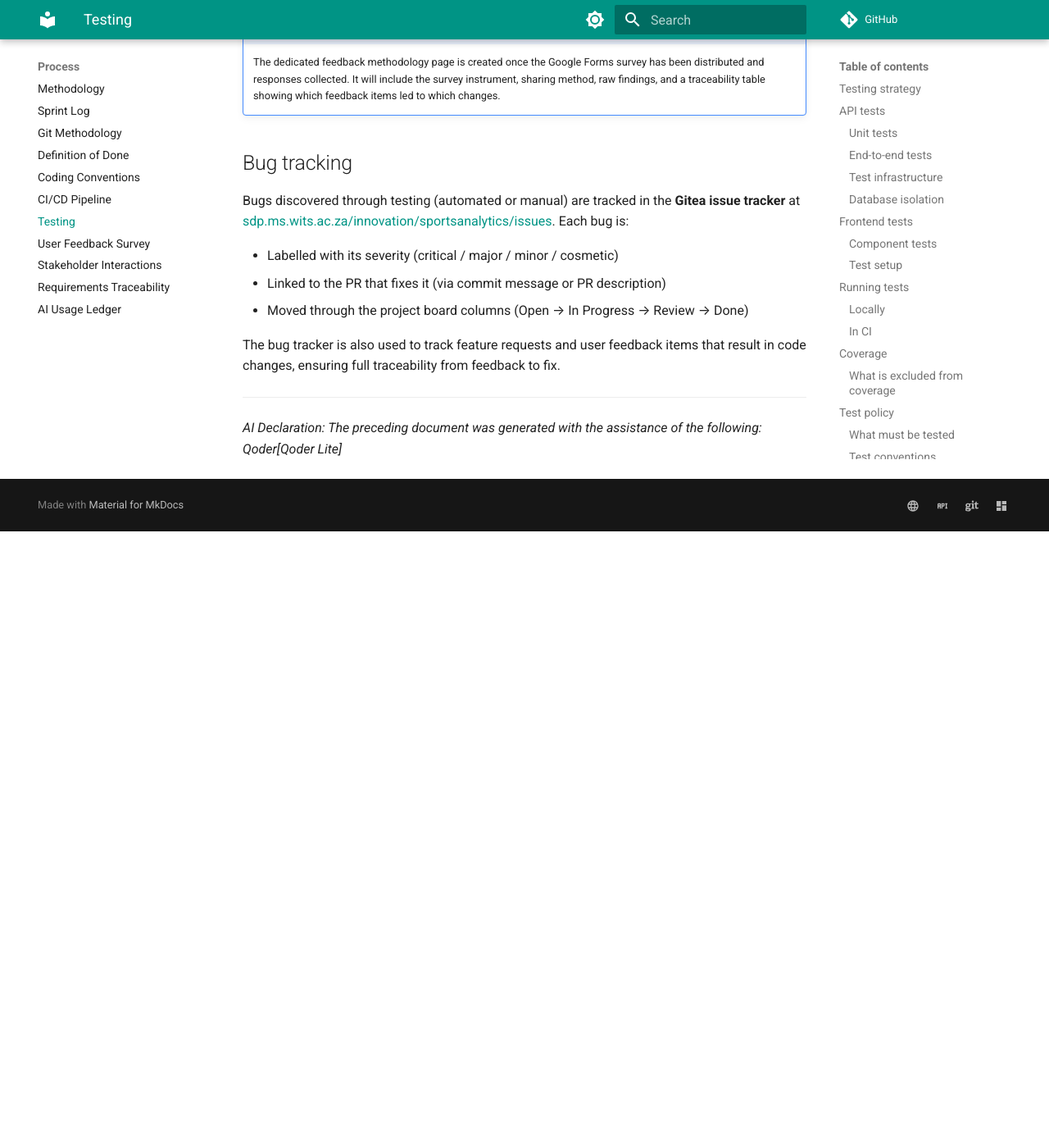
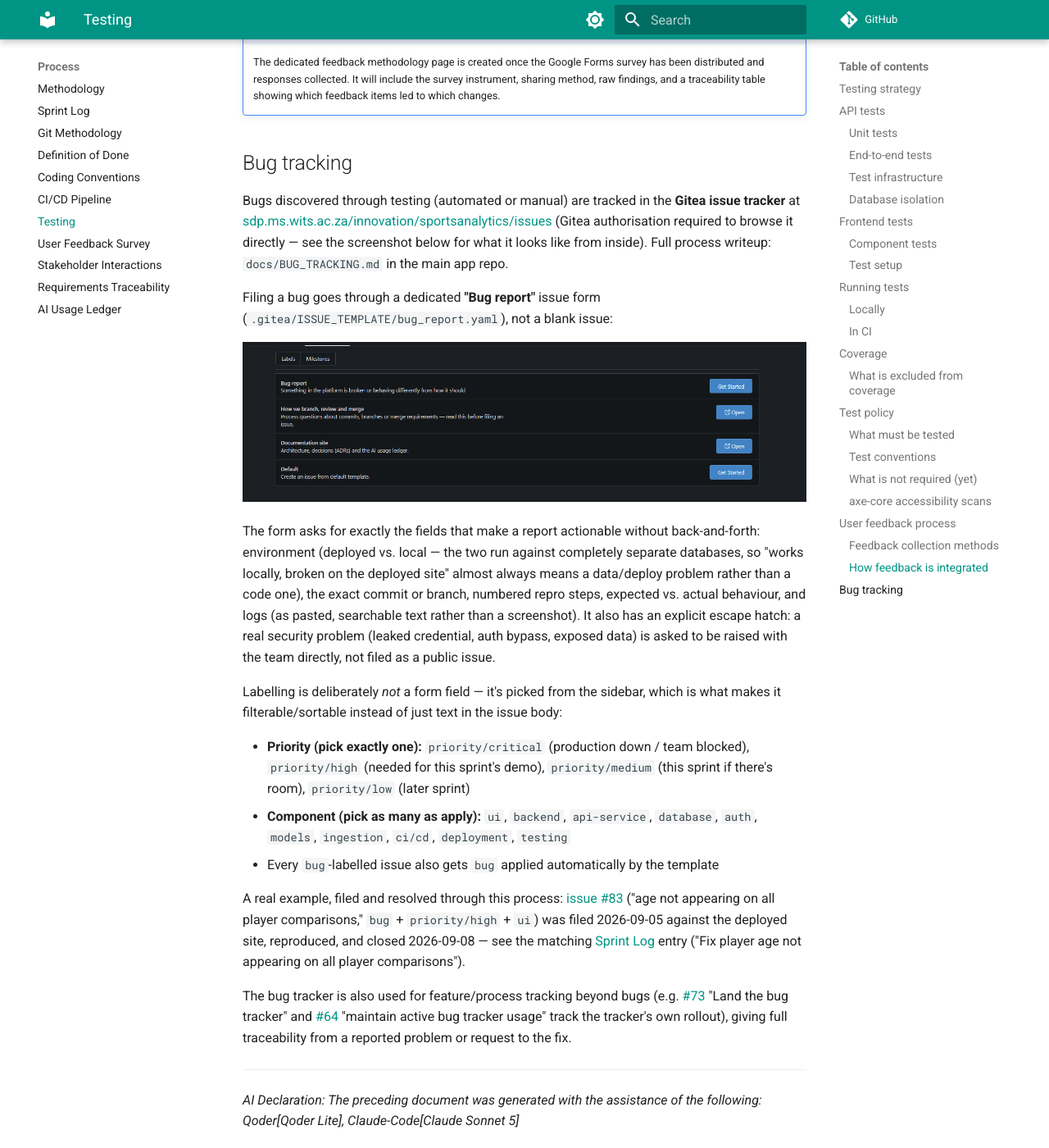
Before and after one commit to Sports-Analytics-Innovation-Platform/Innovation-Documentation-Website, an MkDocs documentation site: the page built from docs/testing.md, in a window 1280 px wide and 1400 px high, scrolled down 8818 px. Shown: the whole window at 82% size. Built offline with MkDocs 1.6.1 and Material for MkDocs 9.7.7, drawn with Linux system fonts in a browser that asks for light colours; comment, search, counter and statistics services are not loaded; before the commit the page ends 9466 px from its top, so only the background shows below that.

Commit message:
docs: replace the invented bug-tracker severity scheme with the real one
testing.md's "Bug tracking" section described a severity scheme
(critical/major/minor/cosmetic) that was never actually implemented.
Replaced it with the real process: the structured "Bug report" Gitea
issue form (.gitea/ISSUE_TEMPLATE/bug_report.yaml, screenshot
included), the actual priority/+component label scheme, and a real
filed-and-resolved example (issue #83). rubric-links.md's Bug Tracker
row now points at this instead of only the Gitea Projects Board,
which requires authorisation a marker won't have.

User Feedback evidence intentionally left alone per Owen — no real
survey content exists yet to show honestly.

Co-Authored-By: Claude Sonnet 5 <noreply@anthropic.com>

```diff
--- a/docs/testing.md
+++ b/docs/testing.md
@@ -240,14 +240,24 @@ Beyond automated testing, the project has a **formal user feedback process desig
 
 ## Bug tracking
 
-Bugs discovered through testing (automated or manual) are tracked in the **Gitea issue tracker** at [sdp.ms.wits.ac.za/innovation/sportsanalytics/issues](https://sdp.ms.wits.ac.za/innovation/sportsanalytics/issues). Each bug is:
+Bugs discovered through testing (automated or manual) are tracked in the **Gitea issue tracker** at [sdp.ms.wits.ac.za/innovation/sportsanalytics/issues](https://sdp.ms.wits.ac.za/innovation/sportsanalytics/issues) (Gitea authorisation required to browse it directly — see the screenshot below for what it looks like from inside). Full process writeup: `docs/BUG_TRACKING.md` in the main app repo.
 
-- Labelled with its severity (critical / major / minor / cosmetic)
-- Linked to the PR that fixes it (via commit message or PR description)
-- Moved through the project board columns (Open → In Progress → Review → Done)
+Filing a bug goes through a dedicated **"Bug report"** issue form (`.gitea/ISSUE_TEMPLATE/bug_report.yaml`), not a blank issue:
 
-The bug tracker is also used to track feature requests and user feedback items that result in code changes, ensuring full traceability from feedback to fix.
+![Gitea's "New Issue" template picker, showing the Bug report template alongside the process/docs templates](assets/screenshots/gitea-new-issue-templates.png)
+
+The form asks for exactly the fields that make a report actionable without back-and-forth: environment (deployed vs. local — the two run against completely separate databases, so "works locally, broken on the deployed site" almost always means a data/deploy problem rather than a code one), the exact commit or branch, numbered repro steps, expected vs. actual behaviour, and logs (as pasted, searchable text rather than a screenshot). It also has an explicit escape hatch: a real security problem (leaked credential, auth bypass, exposed data) is asked to be raised with the team directly, not filed as a public issue.
+
+Labelling is deliberately *not* a form field — it's picked from the sidebar, which is what makes it filterable/sortable instead of just text in the issue body:
+
+- **Priority (pick exactly one):** `priority/critical` (production down / team blocked), `priority/high` (needed for this sprint's demo), `priority/medium` (this sprint if there's room), `priority/low` (later sprint)
+- **Component (pick as many as apply):** `ui`, `backend`, `api-service`, `database`, `auth`, `models`, `ingestion`, `ci/cd`, `deployment`, `testing`
+- Every `bug`-labelled issue also gets `bug` applied automatically by the template
+
+A real example, filed and resolved through this process: [issue #83](https://sdp.ms.wits.ac.za/innovation/sportsanalytics/issues/83) ("age not appearing on all player comparisons," `bug` + `priority/high` + `ui`) was filed 2026-09-05 against the deployed site, reproduced, and closed 2026-09-08 — see the matching [Sprint Log](sprint-log.md) entry ("Fix player age not appearing on all player comparisons").
+
+The bug tracker is also used for feature/process tracking beyond bugs (e.g. [#73](https://sdp.ms.wits.ac.za/innovation/sportsanalytics/issues/73) "Land the bug tracker" and [#64](https://sdp.ms.wits.ac.za/innovation/sportsanalytics/issues/64) "maintain active bug tracker usage" track the tracker's own rollout), giving full traceability from a reported problem or request to the fix.
 
 ---
 
-*AI Declaration: The preceding document was generated with the assistance of the following: Qoder[Qoder Lite]*
+*AI Declaration: The preceding document was generated with the assistance of the following: Qoder[Qoder Lite], Claude-Code[Claude Sonnet 5]*
```
Also changed, not shown: docs/ai-usage.md (+1 -0 lines), docs/rubric-links.md (+1 -1 lines), docs/assets/screenshots/gitea-new-issue-templates.png (added).
